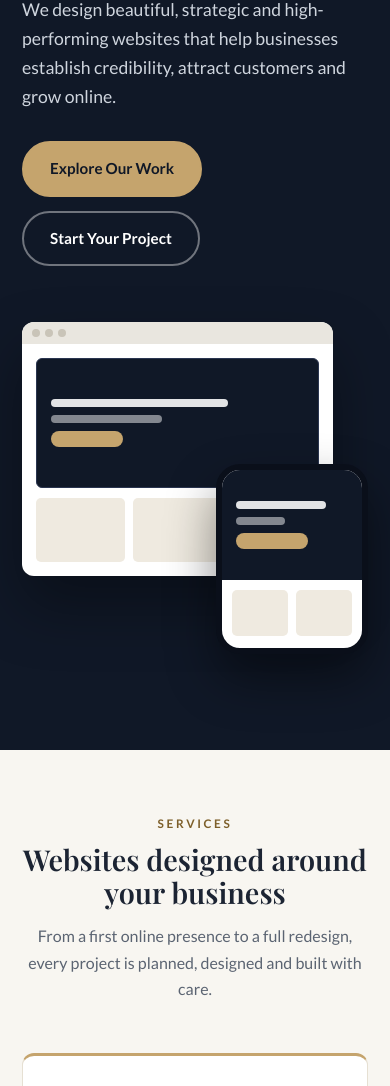
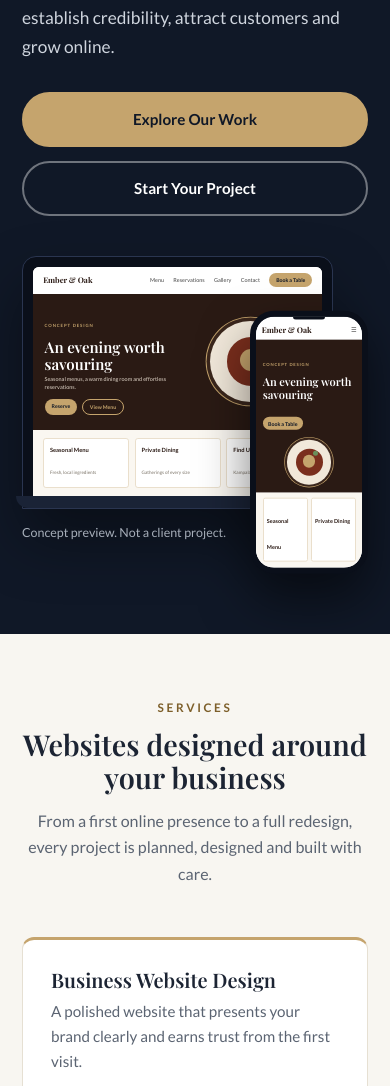
Before and after one commit to infothegodlyrichgirl-ui/growthpilot-webstudio, a plain HTML site: page index.html in a window 390 px wide. Shown: the part 381-1467 px from the top of the page. Drawn offline with nearby package versions, Linux system fonts and the light colour scheme.

Commit message:
Update index.html

```diff
--- a/index.html
+++ b/index.html
@@ -16,66 +16,100 @@
 :root{--navy:#101827;--gold:#C5A46D;--ivory:#F8F6F1;--grey:#A7AFBA;--ink:#1c2433;--gd:#7d5f2a;--line:#e6e0d3}
 *{box-sizing:border-box}html{scroll-behavior:smooth}
 body{margin:0;font:16px/1.65 Lato,system-ui,sans-serif;color:var(--ink);background:var(--ivory)}
-h1,h2,h3{font-family:'Playfair Display',Georgia,serif;font-weight:600;line-height:1.15;margin:0}
+h1,h2,h3,h4{font-family:'Playfair Display',Georgia,serif;font-weight:600;line-height:1.15;margin:0}
 a{color:inherit}.w{max-width:1160px;margin:0 auto;padding:0 22px}
 header{position:sticky;top:0;z-index:20;background:rgba(248,246,241,.95);backdrop-filter:blur(8px);border-bottom:1px solid var(--line)}
 .nav{display:flex;align-items:center;justify-content:space-between;height:76px}.nav img{height:46px;width:auto}
-nav{display:flex;gap:24px;align-items:center}nav a{text-decoration:none;font-weight:700;font-size:.88rem;color:var(--navy)}nav a:hover{color:var(--gd)}
+nav{display:flex;gap:26px;align-items:center}nav a{text-decoration:none;font-weight:700;font-size:.88rem;color:var(--navy)}nav a:hover{color:var(--gd)}
 #bg{display:none;background:none;border:1px solid var(--navy);border-radius:8px;padding:8px 12px;font-weight:700;color:var(--navy);cursor:pointer}
-.btn{display:inline-block;background:var(--gold);color:var(--navy)!important;font-weight:700;padding:13px 26px;border-radius:999px;text-decoration:none;border:2px solid var(--gold);transition:.25s;font-size:.95rem}
-.btn:hover{transform:translateY(-2px);box-shadow:0 10px 24px rgba(197,164,109,.35)}
-.btn.o{background:transparent;color:#fff!important;border-color:rgba(255,255,255,.4)}.btn.o:hover{border-color:var(--gold);color:var(--gold)!important}
+.btn{display:inline-block;background:var(--gold);color:var(--navy)!important;font-weight:700;padding:13px 26px;border-radius:999px;text-decoration:none;border:2px solid var(--gold);font-size:.95rem;transition:transform .25s ease,box-shadow .25s ease,background .25s ease,border-color .25s ease,color .25s ease}
+.btn:hover{transform:translateY(-3px);box-shadow:0 12px 26px rgba(197,164,109,.38)}.btn:active{transform:translateY(-1px)}
+.btn.o{background:transparent;color:#fff!important;border-color:rgba(255,255,255,.4)}.btn.o:hover{background:rgba(197,164,109,.12);border-color:var(--gold);color:var(--gold)!important;box-shadow:none}
+.btn:focus-visible,a:focus-visible,button:focus-visible{outline:2px solid var(--gold);outline-offset:3px}
 nav .btn{padding:9px 20px;font-size:.85rem}
 section{padding:90px 0}.alt{background:#fff}.dk{background:var(--navy);color:#fff}
 .eb{color:var(--gd);letter-spacing:.22em;font-size:.74rem;font-weight:700;text-transform:uppercase}.dk .eb,.hero .eb{color:var(--gold)}
 .hd{text-align:center;max-width:680px;margin:0 auto 50px}.hd h2{font-size:clamp(1.8rem,4vw,2.6rem);margin:10px 0 14px}.hd p{margin:0;color:#5b6472}.dk .hd p{color:var(--grey)}
-.hero{background:var(--navy);color:#fff;padding:84px 0 96px;overflow:hidden}
-.hero .w{display:grid;grid-template-columns:1.05fr .95fr;gap:48px;align-items:center}
-.hero h1{font-size:clamp(2.2rem,5vw,3.5rem);margin:16px 0 18px}.hero p{color:#cfd5de;font-size:1.1rem;max-width:520px;margin:0}
+/* HERO */
+.hero{background:var(--navy);color:#fff;padding:60px 0 72px;overflow-x:hidden}
+.hero .w{display:grid;grid-template-columns:1fr 1.05fr;gap:56px;align-items:center}
+.hero h1{font-size:clamp(2.1rem,4.3vw,3.3rem);line-height:1.12;letter-spacing:-.012em;max-width:13.5em;text-wrap:balance;margin:16px 0 18px}
+.hero p{color:#cfd5de;font-size:1.08rem;line-height:1.7;max-width:30em;margin:0}
 .cta{display:flex;gap:14px;flex-wrap:wrap;margin-top:30px}
-.win{background:#fff;border-radius:12px;overflow:hidden;box-shadow:0 30px 60px rgba(0,0,0,.35)}
-.bar{height:22px;background:#e9e6df;display:flex;gap:5px;align-items:center;padding:0 10px}.bar i{width:8px;height:8px;border-radius:50%;background:#c9c4b8}
+.hero .eb,.hero h1,.hero p,.hero .cta{opacity:0;animation:up .8s cubic-bezier(.2,.7,.2,1) forwards}
+.hero .eb{animation-delay:.05s}.hero h1{animation-delay:.15s}.hero p{animation-delay:.28s}.hero .cta{animation-delay:.4s}
+.dev{position:relative;padding-bottom:34px;animation:up 1s .3s cubic-bezier(.2,.7,.2,1) both}
+@keyframes up{from{opacity:0;transform:translateY(22px)}to{opacity:1;transform:none}}
+@keyframes fl{50%{transform:translateY(-7px)}}
+.lap{width:90%;background:#0a0f1a;border:1px solid #2a3550;border-radius:14px 14px 0 0;padding:10px 10px 0;box-shadow:0 30px 60px rgba(0,0,0,.4)}
+.scr{container-type:inline-size;border-radius:6px 6px 0 0;overflow:hidden;background:#fff}
+.bs{height:12px;background:#1a2336;border-radius:0 0 14px 14px;width:112%;margin-left:-6%}
+.sn{display:flex;align-items:center;gap:3.2cqw;padding:2.2cqw 3.5cqw;background:#fff;color:#444;font-size:9px;font-size:1.9cqw}
+.lgm{font-family:'Playfair Display',serif;font-size:11px;font-size:2.7cqw;margin-right:auto;color:#2a1a14}
+.sb{background:#C5A46D;color:#101827;font-style:normal;font-weight:700;padding:1cqw 2.4cqw;border-radius:99px;font-size:8px;font-size:1.8cqw;white-space:nowrap}
+.so{border:1px solid #C5A46D;color:#C5A46D;font-style:normal;font-weight:700;padding:1cqw 2.4cqw;border-radius:99px;font-size:8px;font-size:1.8cqw;white-space:nowrap}
+.sh{display:grid;grid-template-columns:1.15fr 1fr;align-items:center;background:#2a1a14;color:#fff;padding:5cqw 4cqw;gap:3cqw}
+.sh small{color:#C5A46D;font-size:6px;font-size:1.5cqw;letter-spacing:.2em;font-weight:700}
+.sh h4{font-size:17px;font-size:5.2cqw;line-height:1.12;margin:1.4cqw 0;color:#fff}
+.sh p{font-size:8px;font-size:1.9cqw;color:#e4d9cc;margin:0 0 2.4cqw;line-height:1.4;max-width:none;animation:none;opacity:1}
+.sx{display:flex;gap:1.6cqw}
+.pl{position:relative;width:28cqw;height:28cqw;justify-self:center;border-radius:50%;background:#f1e8da;box-shadow:0 0 0 1.2cqw #3a261c,0 0 0 1.5cqw #C5A46D}
+.pl u{position:absolute;border-radius:50%}.pl u:nth-child(1){inset:20%;background:#7a2e1d}.pl u:nth-child(2){top:34%;left:36%;width:28%;height:28%;background:#C5A46D}.pl u:nth-child(3){top:24%;left:58%;width:12%;height:12%;background:#6a8f5a}
+.sf{display:grid;grid-template-columns:repeat(3,1fr);gap:2cqw;padding:3cqw 3.5cqw;background:#faf7f1}
+.sf div{background:#fff;border:1px solid #eadfcc;border-radius:1cqw;padding:2cqw}.sf b{display:block;font-size:8px;font-size:2cqw;color:#2a1a14}.sf span{font-size:7px;font-size:1.6cqw;color:#7a7266}
+.mob{position:absolute;right:0;bottom:0;width:clamp(118px,27%,152px);border-radius:24px;border:6px solid #0a0f1a;background:#0a0f1a;overflow:hidden;box-shadow:0 26px 50px rgba(0,0,0,.5);animation:fl 7s ease-in-out infinite}
+.mob .scr{border-radius:0}.nt{height:3cqw;width:30cqw;background:#0a0f1a;border-radius:0 0 3cqw 3cqw;margin:0 auto}
+.m .sn{padding:3cqw 5cqw;font-size:7px;font-size:6cqw}.m .lgm{font-size:8px;font-size:7.5cqw}
+.mh{background:#2a1a14;color:#fff;padding:7cqw 6cqw 8cqw}.mh small{color:#C5A46D;font-size:5px;font-size:4cqw;letter-spacing:.18em;font-weight:700}
+.mh h4{font-size:11px;font-size:10.5cqw;line-height:1.12;margin:3cqw 0 5cqw;color:#fff}.mh .sb{font-size:6px;font-size:5cqw;padding:2cqw 5cqw;display:inline-block}
+.mh .pl{width:42cqw;height:42cqw;margin:7cqw auto 0;box-shadow:0 0 0 2cqw #3a261c,0 0 0 2.6cqw #C5A46D}
+.mc{display:grid;grid-template-columns:1fr 1fr;gap:3cqw;padding:5cqw 6cqw 6cqw;background:#faf7f1}.mc div{background:#fff;border:1px solid #eadfcc;border-radius:2cqw;padding:4cqw 3cqw}.mc b{font-size:6px;font-size:5.2cqw;color:#2a1a14}
+.cap{font-size:.78rem;color:var(--grey);margin-top:14px;max-width:62%}
+/* sections */
+.cg,.sg,.pr,.wy{display:grid;gap:26px;grid-template-columns:repeat(auto-fit,minmax(290px,1fr))}
+.win{background:#fff;border-radius:12px;overflow:hidden}.bar{height:22px;background:#e9e6df;display:flex;gap:5px;align-items:center;padding:0 10px}.bar i{width:8px;height:8px;border-radius:50%;background:#c9c4b8}
 .pgx{padding:14px}.hb{height:96px;border-radius:6px;padding:14px;display:flex;flex-direction:column;gap:8px;justify-content:center}
 .ln{height:8px;border-radius:4px;background:rgba(255,255,255,.88);width:70%}.ln.s{width:44%;opacity:.55}.bt{width:72px;height:16px;border-radius:9px}
 .tl{display:grid;grid-template-columns:repeat(var(--n,3),1fr);gap:8px;margin-top:10px}.tl b{height:46px;border-radius:5px;background:#efeae0}
-.dev{position:relative;height:390px}.desk{position:absolute;left:0;top:8px;width:90%}.desk .hb{height:130px}.desk .tl b{height:64px}
-.mob{position:absolute;right:0;bottom:0;width:152px;border-radius:24px;border:6px solid #0a0f1a;background:#fff;overflow:hidden;box-shadow:0 24px 50px rgba(0,0,0,.45)}
-.mob .hb{height:110px;border-radius:0}.mob .tl{--n:2;padding:0 10px 12px}
-.cg,.sg,.pr,.wy{display:grid;gap:26px;grid-template-columns:repeat(auto-fit,minmax(290px,1fr))}
 .cc{background:#fff;border-radius:16px;padding:18px;border:1px solid var(--line);transition:.3s}.alt .cc{background:var(--ivory)}
-.cc:hover,.sc:hover{transform:translateY(-6px);box-shadow:0 22px 40px rgba(16,24,39,.12)}.cc .win{box-shadow:none;border:1px solid var(--line)}
+.cc:hover,.sc:hover{transform:translateY(-6px);box-shadow:0 22px 40px rgba(16,24,39,.12)}.cc .win{border:1px solid var(--line)}
 .tag{display:inline-block;font-size:.66rem;letter-spacing:.14em;font-weight:700;color:var(--gd);border:1px solid var(--gold);border-radius:999px;padding:3px 11px;margin:16px 0 8px}
 .cc h3,.sc h3{font-size:1.25rem;margin-bottom:8px}.cc p,.sc p{margin:0;color:#5b6472;font-size:.95rem}
 .sc{background:#fff;border:1px solid var(--line);border-top:3px solid var(--gold);border-radius:12px;padding:28px;transition:.3s;display:flex;flex-direction:column}.sc p{flex:1;margin-bottom:18px}
-.lk{font-weight:700;text-decoration:none;border-bottom:2px solid var(--gold);align-self:flex-start;color:var(--navy)}
+.lk{font-weight:700;text-decoration:none;border-bottom:2px solid var(--gold);align-self:flex-start;color:var(--navy);transition:color .25s}.lk:hover{color:var(--gd)}
 .ab{display:grid;grid-template-columns:1fr 1fr;gap:50px;align-items:center}.ab h2{font-size:clamp(1.8rem,4vw,2.5rem);margin:10px 0 16px}
 .chips{display:grid;grid-template-columns:1fr 1fr;gap:12px}.chips div{background:#fff;border:1px solid var(--line);border-radius:10px;padding:14px 16px;font-weight:700;font-size:.92rem}.chips div:before{content:"";display:inline-block;width:8px;height:8px;border-radius:50%;background:var(--gold);margin-right:10px}
 .st{display:grid;grid-template-columns:repeat(auto-fit,minmax(230px,1fr));gap:30px}.st b{font:600 3rem 'Playfair Display',serif;color:var(--gold);display:block}.st h3{font-size:1.3rem;margin:4px 0 8px}.st p{margin:0;color:var(--grey);font-size:.95rem}
-.pc{background:#fff;border:1px solid var(--line);border-radius:16px;padding:32px;display:flex;flex-direction:column}.pc.f{background:var(--navy);color:#fff;border-color:var(--gold);box-shadow:0 24px 50px rgba(16,24,39,.25)}
+.pc{background:#fff;border:1px solid var(--line);border-radius:16px;padding:32px;display:flex;flex-direction:column;transition:.3s}.pc:hover{transform:translateY(-4px)}.pc.f{background:var(--navy);color:#fff;border-color:var(--gold);box-shadow:0 24px 50px rgba(16,24,39,.25)}
 .pc h3{font-size:1.4rem}.pc .pp{font:700 2rem 'Playfair Display',serif;color:var(--gd);margin:10px 0 2px}.pc.f .pp{color:var(--gold)}.pc small{color:#6b7482}.pc.f small{color:var(--grey)}
 .pc ul{list-style:none;padding:0;margin:18px 0 24px;flex:1}.pc li{padding:6px 0 6px 24px;position:relative;font-size:.95rem}.pc li:before{content:"✓";position:absolute;left:0;color:var(--gold);font-weight:700}
 .bd{position:absolute;margin-top:-46px;background:var(--gold);color:var(--navy);font-size:.66rem;letter-spacing:.14em;font-weight:700;padding:4px 12px;border-radius:999px}
-.wc{padding:26px;border:1px solid var(--line);border-radius:12px;background:var(--ivory)}.wc h3{font-size:1.15rem;margin-bottom:8px}.wc p{margin:0;color:#5b6472;font-size:.95rem}
+.wc{padding:26px;border:1px solid var(--line);border-radius:12px;background:var(--ivory);transition:.3s}.wc:hover{transform:translateY(-4px)}.wc h3{font-size:1.15rem;margin-bottom:8px}.wc p{margin:0;color:#5b6472;font-size:.95rem}
 .fin{text-align:center}.fin h2{font-size:clamp(1.8rem,4vw,2.6rem);margin-bottom:14px}.fin p{color:var(--grey);max-width:560px;margin:0 auto 28px}
+.brief{margin-top:22px;font-size:.92rem;color:var(--grey)}.brief a{color:var(--gold);font-weight:700;text-decoration:none;border-bottom:1px solid var(--gold)}
 footer{background:#0b111c;color:var(--grey);padding:64px 0 28px;font-size:.93rem}
-.fg{display:grid;grid-template-columns:1.4fr 1fr 1fr 1.2fr;gap:36px}.fg h4{color:#fff;margin:0 0 14px;font-size:.78rem;letter-spacing:.18em;text-transform:uppercase}
+.fg{display:grid;grid-template-columns:1.4fr 1fr 1fr 1.2fr;gap:36px}.fg h4{color:#fff;margin:0 0 14px;font:700 .78rem Lato,sans-serif;letter-spacing:.18em;text-transform:uppercase}
 .fg a,.fg span{display:block;text-decoration:none;margin-bottom:8px}.fg a:hover{color:var(--gold)}.lg{font:700 1.15rem 'Playfair Display',serif;color:#fff;letter-spacing:.06em}.lg b{color:var(--gold)}
 .cp{margin-top:36px;padding-top:20px;border-top:1px solid #1d2636;font-size:.82rem}
 .rv{opacity:0;transform:translateY(22px);transition:opacity .7s,transform .7s}.rv.in{opacity:1;transform:none}
-@media(prefers-reduced-motion:reduce){.rv{opacity:1;transform:none;transition:none}html{scroll-behavior:auto}}
-@media(max-width:900px){.hero .w,.ab{grid-template-columns:1fr}.fg{grid-template-columns:1fr 1fr}#bg{display:block}
-nav{display:none;position:absolute;top:76px;left:0;right:0;background:var(--ivory);flex-direction:column;align-items:flex-start;padding:20px 22px;border-bottom:1px solid var(--line)}nav.open{display:flex}.dev{height:340px}section{padding:64px 0}}
-@media(max-width:560px){.fg{grid-template-columns:1fr}.chips{grid-template-columns:1fr}}
+@media(prefers-reduced-motion:reduce){.rv,.hero .eb,.hero h1,.hero p,.hero .cta,.dev{opacity:1;transform:none;transition:none;animation:none}.mob{animation:none}html{scroll-behavior:auto}.btn:hover{transform:none}}
+@media(max-width:900px){.hero .w,.ab{grid-template-columns:1fr}.hero{padding:44px 0 56px}.hero .w{gap:40px}.dev{max-width:540px;margin:0 auto;width:100%}.fg{grid-template-columns:1fr 1fr}#bg{display:block}
+nav{display:none;position:absolute;top:76px;left:0;right:0;background:var(--ivory);flex-direction:column;align-items:flex-start;padding:20px 22px;border-bottom:1px solid var(--line)}nav.open{display:flex}section{padding:64px 0}}
+@media(max-width:560px){.fg{grid-template-columns:1fr}.chips{grid-template-columns:1fr}.cta .btn{flex:1 1 100%;text-align:center}.cap{max-width:100%}.mob{width:34%}}
 </style>
-<noscript><style>.rv{opacity:1;transform:none}</style></noscript>
+<noscript><style>.rv,.hero .eb,.hero h1,.hero p,.hero .cta,.dev{opacity:1;transform:none;animation:none}</style></noscript>
 </head>
 <body>
 <header><div class="w nav"><a href="index.html" aria-label="GrowthPilot Web Studio home"><img src="assets/logo.png" alt="GrowthPilot Web Studio" width="190" height="50"></a><button id="bg" aria-label="Menu" aria-expanded="false">☰ Menu</button>
-<nav id="nav" aria-label="Main"><a href="index.html">Home</a><a href="about.html">About</a><a href="services.html">Services</a><a href="portfolio.html">Portfolio</a><a href="pricing.html">Pricing</a><a href="questionnaire.html">Client Questionnaire</a><a href="contact.html">Contact</a><a class="btn" href="contact.html">Start Your Project</a></nav></div></header>
+<nav id="nav" aria-label="Main"><a href="index.html">Home</a><a href="about.html">About</a><a href="services.html">Services</a><a href="portfolio.html">Portfolio</a><a href="pricing.html">Pricing</a><a href="contact.html">Contact</a><a class="btn" href="contact.html">Start Your Project</a></nav></div></header>
 <main>
 <div class="hero"><div class="w"><div><div class="eb">GrowthPilot Web Studio</div><h1>We Build Digital Experiences That Move Businesses Forward.</h1><p>We design beautiful, strategic and high-performing websites that help businesses establish credibility, attract customers and grow online.</p><div class="cta"><a class="btn" href="#concepts">Explore Our Work</a><a class="btn o" href="contact.html">Start Your Project</a></div></div>
-<div class="dev" role="img" aria-label="Concept illustration of a website on a laptop and a phone"><div class="win desk"><div class="bar"><i></i><i></i><i></i></div><div class="pgx"><div class="hb" style="background:#101827;border:1px solid #2a3550"><div class="ln"></div><div class="ln s"></div><div class="bt" style="background:#C5A46D"></div></div><div class="tl"><b></b><b></b><b></b></div></div></div>
-<div class="mob"><div class="hb" style="background:#101827"><div class="ln" style="width:80%"></div><div class="ln s"></div><div class="bt" style="background:#C5A46D"></div></div><div class="tl"><b></b><b></b></div></div></div></div></div>
+<div class="dev" role="img" aria-label="Concept preview of a restaurant website shown on a laptop and a phone">
+<div class="lap"><div class="scr"><div class="sn"><b class="lgm">Ember &amp; Oak</b><span>Menu</span><span>Reservations</span><span>Gallery</span><span>Contact</span><i class="sb">Book a Table</i></div>
+<div class="sh"><div><small>CONCEPT DESIGN</small><h4>An evening worth savouring</h4><p>Seasonal menus, a warm dining room and effortless reservations.</p><div class="sx"><i class="sb">Reserve</i><i class="so">View Menu</i></div></div><div class="pl"><u></u><u></u><u></u></div></div>
+<div class="sf"><div><b>Seasonal Menu</b><span>Fresh, local ingredients</span></div><div><b>Private Dining</b><span>Gatherings of every size</span></div><div><b>Find Us</b><span>Kampala, Uganda</span></div></div></div><div class="bs"></div></div>
+<div class="mob"><div class="scr m"><div class="nt"></div><div class="sn"><b class="lgm">Ember &amp; Oak</b><span>☰</span></div><div class="mh"><small>CONCEPT DESIGN</small><h4>An evening worth savouring</h4><i class="sb">Book a Table</i><div class="pl"><u></u><u></u><u></u></div></div><div class="mc"><div><b>Seasonal Menu</b></div><div><b>Private Dining</b></div></div></div></div>
+<div class="cap">Concept preview. Not a client project.</div></div></div></div>
 
 <section id="services"><div class="w"><div class="hd rv"><div class="eb">Services</div><h2>Websites designed around your business</h2><p>From a first online presence to a full redesign, every project is planned, designed and built with care.</p></div><div class="sg" id="sg"></div></div></section>
 
@@ -93,7 +127,7 @@ nav{display:none;position:absolute;top:76px;left:0;right:0;background:var(--ivor
 
 <section class="alt"><div class="w"><div class="hd rv"><div class="eb">Why us</div><h2>Why Businesses Choose GrowthPilot</h2></div><div class="wy"><div class="wc rv"><h3>Premium design</h3><p>Elegant, modern layouts that present your brand with confidence.</p></div><div class="wc rv"><h3>Mobile-first</h3><p>Built for the phones your customers actually use.</p></div><div class="wc rv"><h3>AI-assisted speed</h3><p>We use AI tools to move faster, and every site is reviewed by a person.</p></div><div class="wc rv"><h3>Easy to reach</h3><p>WhatsApp-friendly communication, locally and internationally.</p></div></div></div></section>
 
-<section class="dk"><div class="w fin rv"><h2>Ready to start your project?</h2><p>Tell us about your business and get a free, no-obligation quote.</p><div class="cta" style="justify-content:center"><a class="btn" href="contact.html">Start Your Project</a><a class="btn o" href="https://wa.me/256781824421?text=Hello%20GrowthPilot%20Web%20Studio">WhatsApp Us</a></div></div></section>
+<section class="dk"><div class="w fin rv"><h2>Ready to start your project?</h2><p>Tell us about your business and get a free, no-obligation quote.</p><div class="cta" style="justify-content:center"><a class="btn" href="contact.html">Start Your Project</a><a class="btn o" href="https://wa.me/256781824421?text=Hello%20GrowthPilot%20Web%20Studio">WhatsApp Us</a></div><p class="brief">Prefer to share a detailed brief first? <a href="questionnaire.html">Fill in our client questionnaire</a></p></div></section>
 </main>
 <footer><div class="w"><div class="fg"><div><div class="lg">GROWTHPILOT <b>WEB STUDIO</b></div><p>Websites That Grow Your Business. Website design and development for Uganda and beyond.</p></div>
 <div><h4>Explore</h4><a href="index.html">Home</a><a href="about.html">About</a><a href="services.html">Services</a><a href="portfolio.html">Portfolio</a><a href="pricing.html">Pricing</a><a href="questionnaire.html">Client Questionnaire</a><a href="contact.html">Contact</a></div>
```
